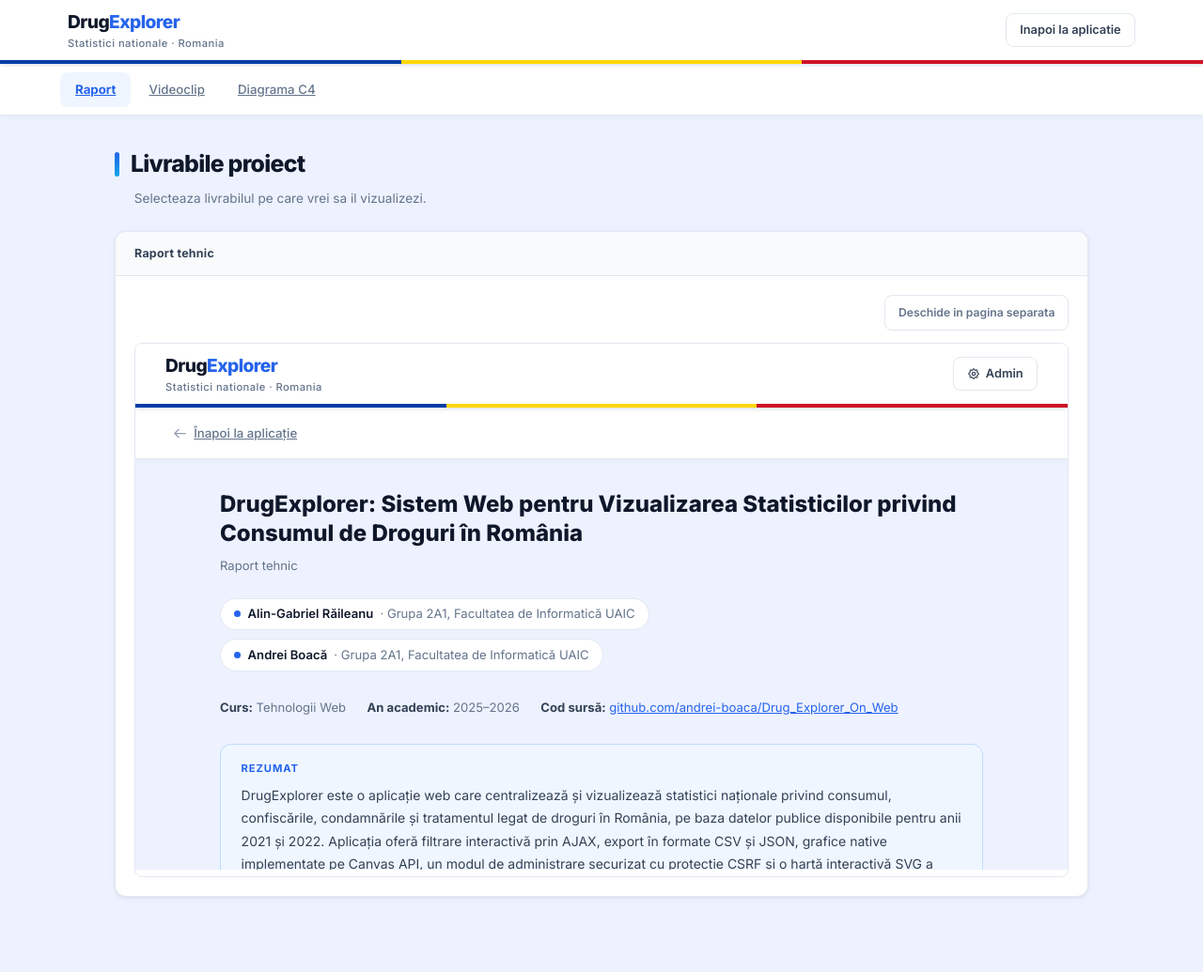
After one commit to andrei-boaca/Drug_Explorer_On_Web, a PHP site: page /livrabile.php in a window 1280 px wide. The commit adds this page. Shown: the whole page at 94% size. Run offline with PHP 8.4, Linux system fonts and the light colour scheme.

Commit message:
Add deliverables page and align its design with app

```diff
--- a/index.php
+++ b/index.php
@@ -60,6 +60,10 @@
       <li><a href="raport.php" class="tab-btn">
         <svg width="15" height="15" fill="none" viewBox="0 0 24 24" stroke="currentColor" stroke-width="2"><path stroke-linecap="round" stroke-linejoin="round" d="M9 12h6m-6 4h6m2 5H7a2 2 0 01-2-2V5a2 2 0 012-2h5.586a1 1 0 01.707.293l5.414 5.414a1 1 0 01.293.707V19a2 2 0 01-2 2z"/></svg>
         Raport
+      </a></li>
+      <li><a href="livrabile.php" class="tab-btn">
+        <svg width="15" height="15" fill="none" viewBox="0 0 24 24" stroke="currentColor" stroke-width="2"><path stroke-linecap="round" stroke-linejoin="round" d="M12 4v16m8-8H4"/></svg>
+        Livrabile
       </a></li>
     </ul>
   </div>
--- /dev/null
+++ b/livrabile.php
@@ -0,0 +1,87 @@
+<?php
+$allowedPages = ['raport', 'video', 'c4'];
+$page = $_GET['page'] ?? 'raport';
+
+if (!in_array($page, $allowedPages, true)) {
+        $page = 'raport';
+}
+?><!DOCTYPE html>
+<html lang="ro">
+<head>
+    <meta charset="UTF-8" />
+    <meta name="viewport" content="width=device-width, initial-scale=1.0" />
+    <title>DrugExplorer - Livrabile</title>
+    <link rel="preconnect" href="https://fonts.googleapis.com">
+    <link href="https://fonts.googleapis.com/css2?family=Inter:wght@300;400;500;600;700;800&family=DM+Mono:wght@400;500&display=swap" rel="stylesheet">
+    <link rel="stylesheet" href="style.css" />
+</head>
+<body>
+
+<header class="app-header">
+    <div class="header-inner">
+        <div class="brand">
+            <div>
+                <div class="brand-name">Drug<span>Explorer</span></div>
+                <div class="brand-tagline">Statistici nationale &middot; Romania</div>
+            </div>
+        </div>
+        <a href="index.php" class="header-admin-link">Inapoi la aplicatie</a>
+    </div>
+    <div class="ro-stripe"><div></div><div></div><div></div></div>
+</header>
+
+<nav class="tab-nav">
+    <div class="tab-inner">
+        <ul class="tab-list">
+            <li><a href="?page=raport" class="tab-btn <?php echo $page === 'raport' ? 'active' : ''; ?>">Raport</a></li>
+            <li><a href="?page=video" class="tab-btn <?php echo $page === 'video' ? 'active' : ''; ?>">Videoclip</a></li>
+            <li><a href="?page=c4" class="tab-btn <?php echo $page === 'c4' ? 'active' : ''; ?>">Diagrama C4</a></li>
+        </ul>
+    </div>
+</nav>
+
+<main class="app-main livrabile-main">
+    <section class="section active">
+        <div class="section-header">
+            <h1 class="section-title">Livrabile proiect</h1>
+            <p class="section-desc">Selecteaza livrabilul pe care vrei sa il vizualizezi.</p>
+        </div>
+
+        <?php if ($page === 'raport'): ?>
+            <div class="card livrabile-card">
+                <div class="card-header">Raport tehnic</div>
+                <div class="card-body">
+                    <div class="livrabile-actions">
+                        <a class="btn-export" href="raport.php" target="_blank" rel="noopener noreferrer">Deschide in pagina separata</a>
+                    </div>
+                    <div class="livrabile-frame-wrap">
+                        <iframe class="livrabile-frame" src="raport.php" title="Raport tehnic DrugExplorer"></iframe>
+                    </div>
+                </div>
+            </div>
+        <?php elseif ($page === 'video'): ?>
+            <div class="card livrabile-card">
+                <div class="card-header">Videoclip de prezentare</div>
+                <div class="card-body">
+                    <p class="livrabile-note">Clipul de prezentare al proiectului este disponibil mai jos.</p>
+                    <div class="livrabile-video-wrap">
+                        <iframe class="livrabile-video" src="https://drive.google.com/file/d/1iPaulrJ-1n4VwbdhAQU7YhkKvXzVV6eh/preview" title="Videoclip prezentare" allow="autoplay; fullscreen" allowfullscreen></iframe>
+                    </div>
+                </div>
+            </div>
+        <?php else: ?>
+            <div class="card livrabile-card">
+                <div class="card-header">Diagrama C4</div>
+                <div class="card-body">
+                    <p class="livrabile-note">Zona este pregatita pentru diagrama C4. Dupa ce o trimiti, o integrez aici direct in pagina.</p>
+                    <div class="empty-state livrabile-empty">
+                        <p>Diagrama C4 nu este adaugata inca.</p>
+                    </div>
+                </div>
+            </div>
+        <?php endif; ?>
+    </section>
+</main>
+
+</body>
+</html>
--- a/style.css
+++ b/style.css
@@ -964,3 +964,72 @@ tr:hover td { background: #EFF6FF !important; transition: background 0.1s; }
 }
 
 .chart-hint svg { opacity: .6; flex-shrink: 0; }
+
+/* ================================================================
+   Livrabile Page
+   ================================================================ */
+.livrabile-main {
+  max-width: 1100px;
+}
+
+.livrabile-card {
+  min-height: 420px;
+}
+
+.livrabile-actions {
+  display: flex;
+  justify-content: flex-end;
+  margin-bottom: 0.85rem;
+}
+
+.livrabile-note {
+  font-size: 0.9rem;
+  color: var(--text-mid);
+  margin-bottom: 0.95rem;
+}
+
+.livrabile-frame-wrap {
+  border: 1px solid var(--border);
+  border-radius: var(--radius-sm);
+  overflow: hidden;
+  background: #fff;
+}
+
+.livrabile-frame {
+  width: 100%;
+  min-height: 70vh;
+  border: 0;
+  background: #fff;
+}
+
+.livrabile-video-wrap {
+  position: relative;
+  width: 100%;
+  border: 1px solid var(--border);
+  border-radius: var(--radius-sm);
+  overflow: hidden;
+  background: #0f172a;
+  aspect-ratio: 16 / 9;
+}
+
+.livrabile-video {
+  width: 100%;
+  height: 100%;
+  border: 0;
+}
+
+.livrabile-empty {
+  border: 1px dashed var(--border);
+  border-radius: var(--radius-sm);
+  padding: 2.5rem 1rem;
+}
+
+@media (max-width: 700px) {
+  .livrabile-frame {
+    min-height: 62vh;
+  }
+
+  .livrabile-actions {
+    justify-content: flex-start;
+  }
+}
```
